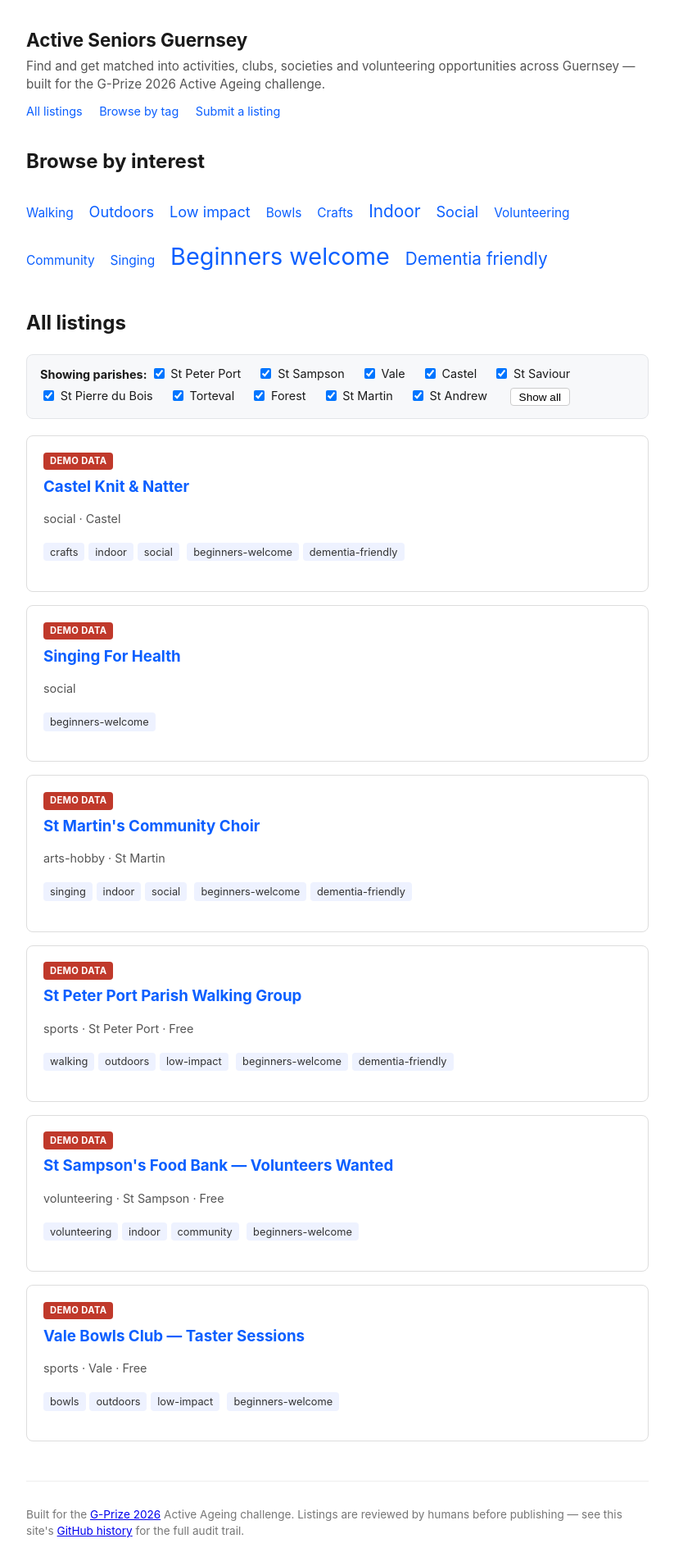
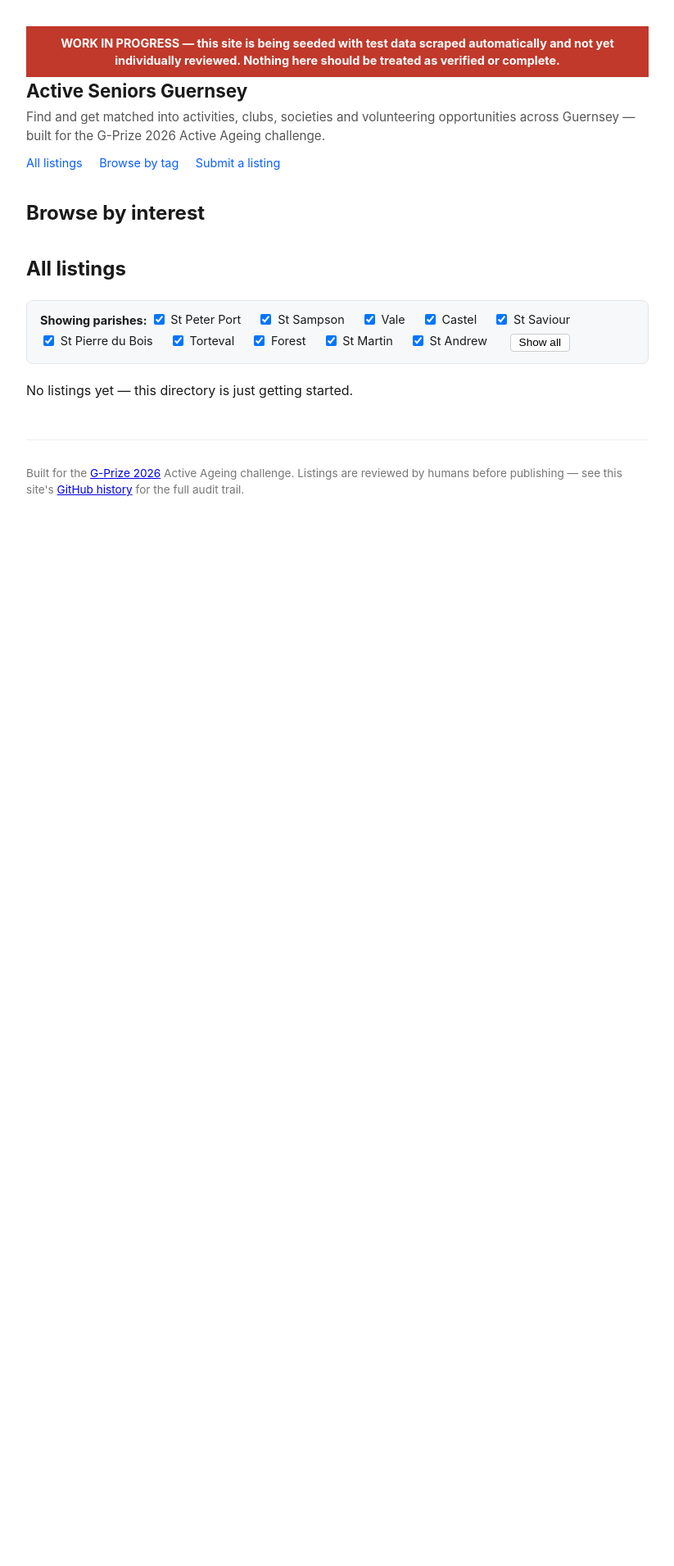
Before and after one commit to active-seniors/active-seniors.github.io, a Jekyll site: the page built from index.md, in a window 1280 px wide. Shown: the whole page at 82% size, without its empty margins (228-1051 px from the left). Built offline with Jekyll 4.4.1, drawn with Linux system fonts in a browser that asks for light colours; after the commit the page ends 900 px from its top, so only the background shows below that.

Commit message:
Remove demo/dummy listings, add WIP banner ahead of unreviewed test-scrape population
Clearing the 6 demo-data listings (5 fictional + singing-for-health,
which was real but marked demo-data) to make room for a full real-data
scrape test. The banner flags that what follows is deliberately
unreviewed test data, not the normal human-approved content this site
otherwise commits to.

```diff
--- a/_layouts/default.html
+++ b/_layouts/default.html
@@ -28,9 +28,12 @@
     #no-matches { color: #555; }
     .demo-badge { display: inline-block; background: #c0392b; color: #fff; font-weight: 700; letter-spacing: 0.03em; font-size: 0.7rem; text-transform: uppercase; border-radius: 4px; padding: 0.15rem 0.5rem; margin-bottom: 0.4rem; }
     footer { margin-top: 3rem; padding-top: 1rem; border-top: 1px solid #eee; color: #777; font-size: 0.85rem; }
+    .wip-banner { background: #c0392b; color: #fff; text-align: center; font-weight: 700; padding: 0.6rem 1rem; font-size: 0.9rem; }
+    .wip-banner a { color: #fff; text-decoration: underline; }
   </style>
 </head>
 <body>
+  <div class="wip-banner">WORK IN PROGRESS — this site is being seeded with test data scraped automatically and not yet individually reviewed. Nothing here should be treated as verified or complete.</div>
   <header>
     <a href="{{ '/' | relative_url }}"><h1>{{ site.title }}</h1></a>
     <p>{{ site.description }}</p>
--- a/_listings/castel-knit-and-natter.md
+++ /dev/null
@@ -1,50 +0,0 @@
----
-id: "castel-knit-and-natter"
-title: "Castel Knit & Natter"
-status: active
-source: demo-data
-
-category: social
-tags: [crafts, indoor, social]
-
-location:
-  parish: "Castel"
-  venue: "Castel Community Hall"
-  area_notes: "Ground floor, step-free entrance"
-schedule:
-  frequency: weekly
-  day: "Wednesday"
-  time: "10:30"
-  duration_minutes: 90
-cost:
-  amount: 2
-  currency: GBP
-  notes: "£2 for tea, coffee and biscuits"
-booking_required: false
-
-accessibility:
-  mobility: ["wheelchair-accessible", "seating-available"]
-  sensory: []
-  physical_intensity: none
-social_format: group
-suitable_for: ["beginners-welcome", "dementia-friendly"]
-
-organiser:
-  name: "Margaret Ozanne"
-  contact_email: "margaret@example.gg"
-  contact_phone: ""
-  website: ""
-
-verification:
-  verified_by: "Nick, The Quarry"
-  verified_date: 2026-10-02
-  review_due: 2027-01-02
-  last_pr: ""
----
-
-A relaxed weekly get-together for knitting, crochet and chat — bring your
-own project or borrow spare needles and wool. No skill required, just good
-company. Finished items are regularly donated to the hospital's neonatal
-unit.
-
-Placeholder/example listing.
--- a/_listings/singing-for-health.md
+++ /dev/null
@@ -1,33 +0,0 @@
----
-id: "singing-for-health"
-title: "Singing For Health"
-status: active
-source: demo-data
-category: social
-location:
-  venue: "Styx Centre"
-schedule:
-  frequency: weekly
-cost:
-  amount: 5
-  currency: GBP
-  notes: "Minimum voluntary donation of £5; money should not be a barrier to attending"
-accessibility:
-  mobility:
-    - "wheelchair-accessible"
-  physical_intensity: low
-suitable_for:
-  - "beginners-welcome"
-organiser:
-  name: "Bailiwick Social Prescribing"
-  website: "https://bsp.org.gg/our-partners/community-classes/"
-verification:
-  verified_by: "Jon Hickman"
-  verified_date: 2026-10-02
-  review_due: ""
-  last_pr: ""
----
-
-A weekly singing group supporting health and wellbeing, run by Bailiwick Social Prescribing at the Styx Centre. Open to the public; a minimum £5 voluntary donation is requested but cost is not a barrier.
-
-_Submitter notes for the reviewer: Test submission for the discovery/submission pipeline, sourced from BSP's community classes page. Exact day/time and direct contact email weren't stated on the page — left blank rather than guessed. Please verify before treating as a real public listing._
--- a/_listings/st-martins-community-choir.md
+++ /dev/null
@@ -1,50 +0,0 @@
----
-id: "st-martins-community-choir"
-title: "St Martin's Community Choir"
-status: active
-source: demo-data
-
-category: arts-hobby
-tags: [singing, indoor, social]
-
-location:
-  parish: "St Martin"
-  venue: "St Martin's Parish Hall"
-  area_notes: "Step-free access, hearing loop installed"
-schedule:
-  frequency: weekly
-  day: "Tuesday"
-  time: "19:00"
-  duration_minutes: 75
-cost:
-  amount: 3
-  currency: GBP
-  notes: "£3 per session, no membership required"
-booking_required: false
-
-accessibility:
-  mobility: ["wheelchair-accessible", "seating-available"]
-  sensory: ["hearing-loop"]
-  physical_intensity: low
-social_format: group
-suitable_for: ["beginners-welcome", "dementia-friendly"]
-
-organiser:
-  name: "Helen Robilliard"
-  contact_email: "helen@example.gg"
-  contact_phone: ""
-  website: ""
-
-verification:
-  verified_by: "Nick, The Quarry"
-  verified_date: 2026-10-02
-  review_due: 2027-01-02
-  last_pr: ""
----
-
-No auditions, no sheet-music reading required — just a love of singing.
-Repertoire ranges from folk to pop, with a relaxed, low-pressure rehearsal
-style. The choir performs a couple of informal concerts a year for anyone
-who wants to.
-
-Placeholder/example listing.
--- a/_listings/st-peter-port-walking-group.md
+++ /dev/null
@@ -1,50 +0,0 @@
----
-id: "st-peter-port-walking-group"
-title: "St Peter Port Parish Walking Group"
-status: active
-source: demo-data
-
-category: sports
-tags: [walking, outdoors, low-impact]
-
-location:
-  parish: "St Peter Port"
-  venue: "Candie Gardens, meet at the bandstand"
-  area_notes: "Flat paths, benches every ~200m"
-schedule:
-  frequency: weekly
-  day: "Tuesday"
-  time: "10:00"
-  duration_minutes: 60
-cost:
-  amount: 0
-  currency: GBP
-  notes: "Free, donations welcome"
-booking_required: false
-
-accessibility:
-  mobility: ["wheelchair-accessible", "seating-available"]
-  sensory: []
-  physical_intensity: low
-social_format: group
-suitable_for: ["beginners-welcome", "dementia-friendly"]
-
-organiser:
-  name: "Jane Smith"
-  contact_email: "jane@example.gg"
-  contact_phone: ""
-  website: ""
-
-verification:
-  verified_by: "Nick, The Quarry"
-  verified_date: 2026-10-02
-  review_due: 2027-01-02
-  last_pr: ""
----
-
-A gentle, friendly weekly walk around Candie Gardens. Open to all ages and
-abilities — we keep a relaxed pace and always stop for a chat. New faces are
-always welcome; just turn up at the bandstand a few minutes before 10am.
-
-This is a placeholder/example listing demonstrating the frontmatter schema —
-replace or remove once real listings are being sourced.
--- a/_listings/st-sampsons-food-bank-volunteers.md
+++ /dev/null
@@ -1,50 +0,0 @@
----
-id: "st-sampsons-food-bank-volunteers"
-title: "St Sampson's Food Bank — Volunteers Wanted"
-status: active
-source: demo-data
-
-category: volunteering
-tags: [volunteering, indoor, community]
-
-location:
-  parish: "St Sampson"
-  venue: "St Sampson's Community Centre"
-  area_notes: "Step-free access, some light lifting involved"
-schedule:
-  frequency: weekly
-  day: "Monday"
-  time: "09:00"
-  duration_minutes: 180
-cost:
-  amount: 0
-  currency: GBP
-  notes: "Unpaid volunteering; travel expenses reimbursed"
-booking_required: true
-
-accessibility:
-  mobility: ["wheelchair-accessible"]
-  sensory: []
-  physical_intensity: moderate
-social_format: group
-suitable_for: ["beginners-welcome"]
-
-organiser:
-  name: "Guernsey Food Bank"
-  contact_email: "volunteer@example.gg"
-  contact_phone: ""
-  website: ""
-
-verification:
-  verified_by: "Nick, The Quarry"
-  verified_date: 2026-10-02
-  review_due: 2027-01-02
-  last_pr: ""
----
-
-Help sort and pack donations ahead of weekly distribution. A structured,
-purposeful way to spend a morning and a good fit for anyone who's found
-retirement leaves a gap where a routine used to be. Full training given on
-your first session.
-
-Placeholder/example listing.
--- a/_listings/vale-bowls-club.md
+++ /dev/null
@@ -1,50 +0,0 @@
----
-id: "vale-bowls-club"
-title: "Vale Bowls Club — Taster Sessions"
-status: active
-source: demo-data
-
-category: sports
-tags: [bowls, outdoors, low-impact]
-
-location:
-  parish: "Vale"
-  venue: "Vale Bowls Club, Route de Vale"
-  area_notes: "Level green, clubhouse has ramp access"
-schedule:
-  frequency: weekly
-  day: "Thursday"
-  time: "14:00"
-  duration_minutes: 90
-cost:
-  amount: 0
-  currency: GBP
-  notes: "Free taster sessions, membership fee applies after that"
-booking_required: true
-
-accessibility:
-  mobility: ["wheelchair-accessible", "seating-available"]
-  sensory: []
-  physical_intensity: low
-social_format: group
-suitable_for: ["beginners-welcome"]
-
-organiser:
-  name: "Tony Le Page"
-  contact_email: "tony@example.gg"
-  contact_phone: ""
-  website: ""
-
-verification:
-  verified_by: "Nick, The Quarry"
-  verified_date: 2026-10-02
-  review_due: 2027-01-02
-  last_pr: ""
----
-
-Friendly taster sessions for anyone curious about lawn bowls — equipment
-provided, no experience needed. A great way to meet people while staying
-gently active; many members say it's as much about the social side as the
-sport.
-
-Placeholder/example listing.
```
